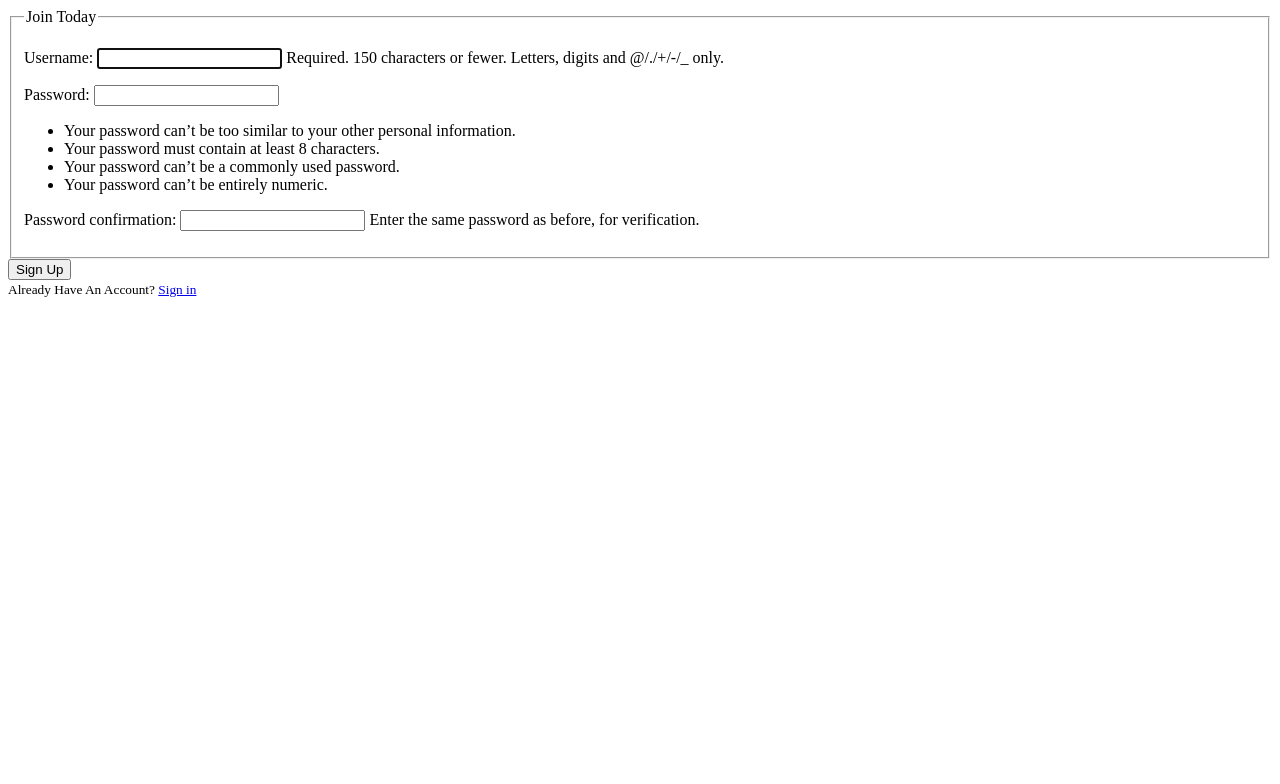
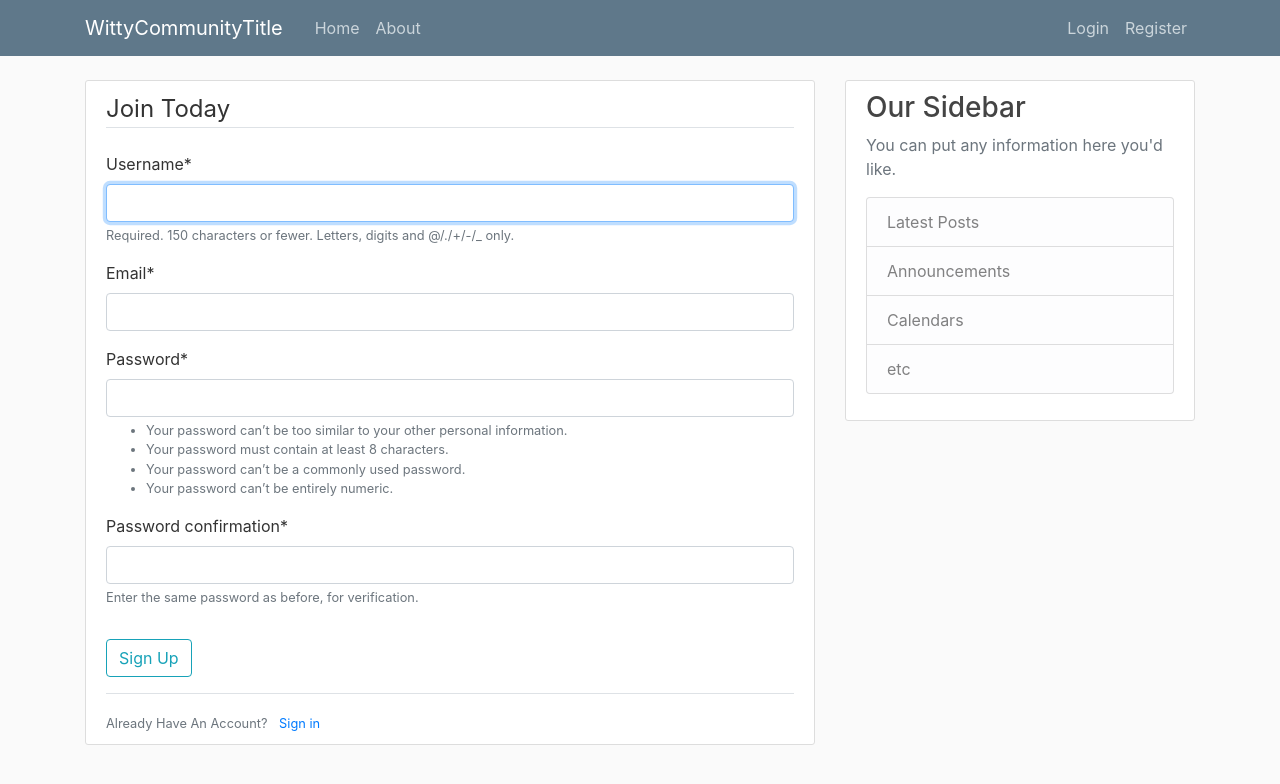
Before and after one commit to adilaghayev/SWE573, a Django app: page /register/ in a window 1280 px wide. Shown: the top 784 px of the page. Run offline with Django 3.2, Linux system fonts and the light colour scheme; some libraries are stand-ins or nearby versions.

Commit message:
Created the authentication system
Authentication system is completed with corresponding views and redirects.

```diff
--- a/community/community/settings.py
+++ b/community/community/settings.py
@@ -32,6 +32,7 @@ ALLOWED_HOSTS = []
 
 INSTALLED_APPS = [
     'user.apps.UserConfig',
+    'crispy_forms',
     'community_builder.apps.CommunityBuilderConfig',
     'django.contrib.admin',
     'django.contrib.auth',
@@ -129,3 +130,8 @@ USE_TZ = True
 # https://docs.djangoproject.com/en/2.2/howto/static-files/
 
 STATIC_URL = '/static/'
+
+CRISPY_TEMPLATE_PACK = 'bootstrap4'
+
+LOGIN_REDIRECT_URL = 'community-home'
+LOGIN_URL = 'login'
--- a/community/community/urls.py
+++ b/community/community/urls.py
@@ -15,6 +15,7 @@ Including another URLconf
 """
 from django.conf.urls import url
 from django.contrib import admin
+from django.contrib.auth import views as auth_views
 from django.urls import path, include
 from user import views as user_views
 
@@ -22,6 +23,9 @@ from user import views as user_views
 urlpatterns = [
     path('admin/', admin.site.urls),
     path('register/', user_views.register, name='register'),
+    path('profile/', user_views.profile, name='profile'),
+    path('login/', auth_views.LoginView.as_view(template_name='user/login.html'), name='login'),
+    path('logout/', auth_views.LogoutView.as_view(template_name='user/logout.html'), name='logout'),
     path('', include('community_builder.urls')),
 
 ]
--- a/community/community_builder/templates/community_builder/base.html
+++ b/community/community_builder/templates/community_builder/base.html
@@ -23,7 +23,7 @@
 <header class="site-header">
     <nav class="navbar navbar-expand-md navbar-dark bg-steel fixed-top">
         <div class="container">
-            <a class="navbar-brand mr-4" href="/">Django Blog</a>
+            <a class="navbar-brand mr-4" href="/">WittyCommunityTitle</a>
             <button class="navbar-toggler" type="button" data-toggle="collapse" data-target="#navbarToggle"
                     aria-controls="navbarToggle" aria-expanded="false" aria-label="Toggle navigation">
                 <span class="navbar-toggler-icon"></span>
@@ -35,8 +35,13 @@
                 </div>
                 <!-- Navbar Right Side -->
                 <div class="navbar-nav">
-                    <a class="nav-item nav-link" href="#">Login</a>
-                    <a class="nav-item nav-link" href="#">Register</a>
+                    {% if user.is_authenticated %}
+                        <a class="nav-item nav-link" href="{% url 'profile' %}">{{ user.username }}</a>
+                        <a class="nav-item nav-link" href="{% url 'logout' %}#">Logout</a>
+                    {% else %}
+                        <a class="nav-item nav-link" href="{% url 'login' %}">Login</a>
+                        <a class="nav-item nav-link" href="{% url 'register' %}">Register</a>
+                    {% endif %}
                 </div>
             </div>
         </div>
@@ -45,6 +50,13 @@
 <main role="main" class="container">
     <div class="row">
         <div class="col-md-8">
+            {% if messages %}
+                {% for message in messages %}
+                    <div class="alert alert-{{ message.tags }}">
+                        {{ message }}
+                    </div>
+                {% endfor %}
+            {% endif %}
             {% block content %}{% endblock %}
         </div>
         <div class="col-md-4">
--- a/community/community_builder/urls.py
+++ b/community/community_builder/urls.py
@@ -4,8 +4,8 @@ from user import views as user_views
 from . import views
 
 urlpatterns = [
-    path('', views.home, name='community-about'),
-    path('about/', views.about, name='community-home'),
+    path('', views.home, name='community-home'),
+    path('about/', views.about, name='community-about'),
     path('register/', user_views.register, name='register'),
 
 ]
--- a/community/community_builder/views.py
+++ b/community/community_builder/views.py
@@ -1,9 +1,12 @@
 from django.shortcuts import render
+from .models import Post
 
 
 # Create your views here.
 def home(request):
-
+    context = {
+        'posts': Post.objects.all()
+    }
     return render(request, 'community_builder/home.html')
 
 
--- /dev/null
+++ b/community/user/forms.py
@@ -0,0 +1,11 @@
+from django import forms
+from django.contrib.auth.models import User
+from django.contrib.auth.forms import UserCreationForm
+
+
+class UserRegisterForm(UserCreationForm):
+    email = forms.EmailField()
+
+    class Meta:
+        model = User
+        fields = ['username', 'email', 'password1', 'password2']
--- /dev/null
+++ b/community/user/templates/user/profile.html
@@ -0,0 +1,5 @@
+{% extends "community_builder/base.html" %}
+{% load crispy_forms_tags %}
+{% block content %}
+    <h1>{{ user.username }}</h1>
+{% endblock content %}
--- a/community/user/templates/user/register.html
+++ b/community/user/templates/user/register.html
@@ -1,32 +1,21 @@
-<!DOCTYPE html>
-<html lang="en">
-<head>
-    <meta charset="UTF-8">
-    <title>Title</title>
-</head>
-<body>
+{% extends "community_builder/base.html" %}
+{% load crispy_forms_tags %}
+{% block content %}
     <div class="content-section">
         <form method="POST">
             {% csrf_token %}
             <fieldset class="form-group">
                 <legend class="border-bottom mb-4">Join Today</legend>
-                {{ form.as_p }}
-
+                {{ form|crispy }}
             </fieldset>
             <div class="form-group">
-                <button class="btn btn-outline-info" type="submit" >Sign Up</button>
-
-
+                <button class="btn btn-outline-info" type="submit">Sign Up</button>
             </div>
-
-
         </form>
         <div class="border-top pt-3">
             <small class="text-muted">
-                Already Have An Account? <a class="ml-2" href="#">Sign in</a>
+                Already Have An Account? <a class="ml-2" href="% url 'login' %}">Sign in</a>
             </small>
-
         </div>
     </div>
-</body>
-</html>
+{% endblock content %}
--- a/community/user/views.py
+++ b/community/user/views.py
@@ -1,17 +1,26 @@
 from django.shortcuts import render, redirect
-from django.contrib.auth.forms import UserCreationForm
 from django.contrib import messages
+from django.contrib.auth.decorators import login_required
+from .forms import UserRegisterForm
+
+
 # Create your views here.
 def register(request):
     if request.method == 'POST':
-        form = UserCreationForm(request.POST)
+        form = UserRegisterForm(request.POST)
         if form.is_valid():
+            form.save()
             username = form.cleaned_data.get('username')
-            messages.success(request, f'Account Created for {username}!')
-            return redirect('home')
+            messages.success(request, f'Account Created for {username}! You can now log in')
+            return redirect('login')
     else:
-        form = UserCreationForm()
+        form = UserRegisterForm()
     return render(request, 'user/register.html', {'form': form})
+
+
+@login_required
+def profile(request):
+    return render(request, 'user/profile.html')
 
 
 messages.debug
```
Also changed, not shown: community/user/templates/user/login.html (added, +21 -0 lines), community/user/templates/user/logout.html (added, +9 -0 lines).
